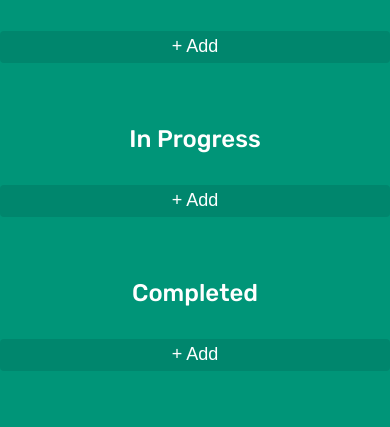
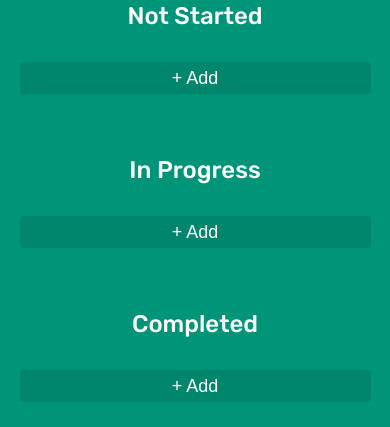
Before and after one commit to AhmedKhalafallah1999/To-Do-List, a plain HTML site: page index.html in a window 390 px wide. Shown: the part 417-844 px from the top of the page. Drawn offline with nearby package versions, Linux system fonts and the light colour scheme.

Commit message:
Finishing 17-03-2023

```diff
--- a/css/queries.css
+++ b/css/queries.css
@@ -32,7 +32,11 @@ instead, 1rem = 1 em = 16px */
 /**************************/
 
 @media (max-width: 34em) {
-  .board-content{
+  .Board {
+    max-width: 90%;
+    max-height: 80%;
+  }
+  .board-content {
     display: flex;
     flex-direction: column;
   }
--- a/scripts/app.js
+++ b/scripts/app.js
@@ -252,10 +252,10 @@ function deleteFromStorage(destinaion, createDiv, inputField) {
 function editFromStorage(destinaion, createDiv, inputField) {
   const oldText = inputField.value;
   let newText;
-  console.log(oldText);
+
   inputField.addEventListener("blur", function (e) {
     newText = inputField.value;
-    console.log(newText);
+
     if (destinaion.className === "Not-Started general") {
       let notStarted = [];
       const notStartedContent = JSON.parse(localStorage.getItem("notStarted"));
```
